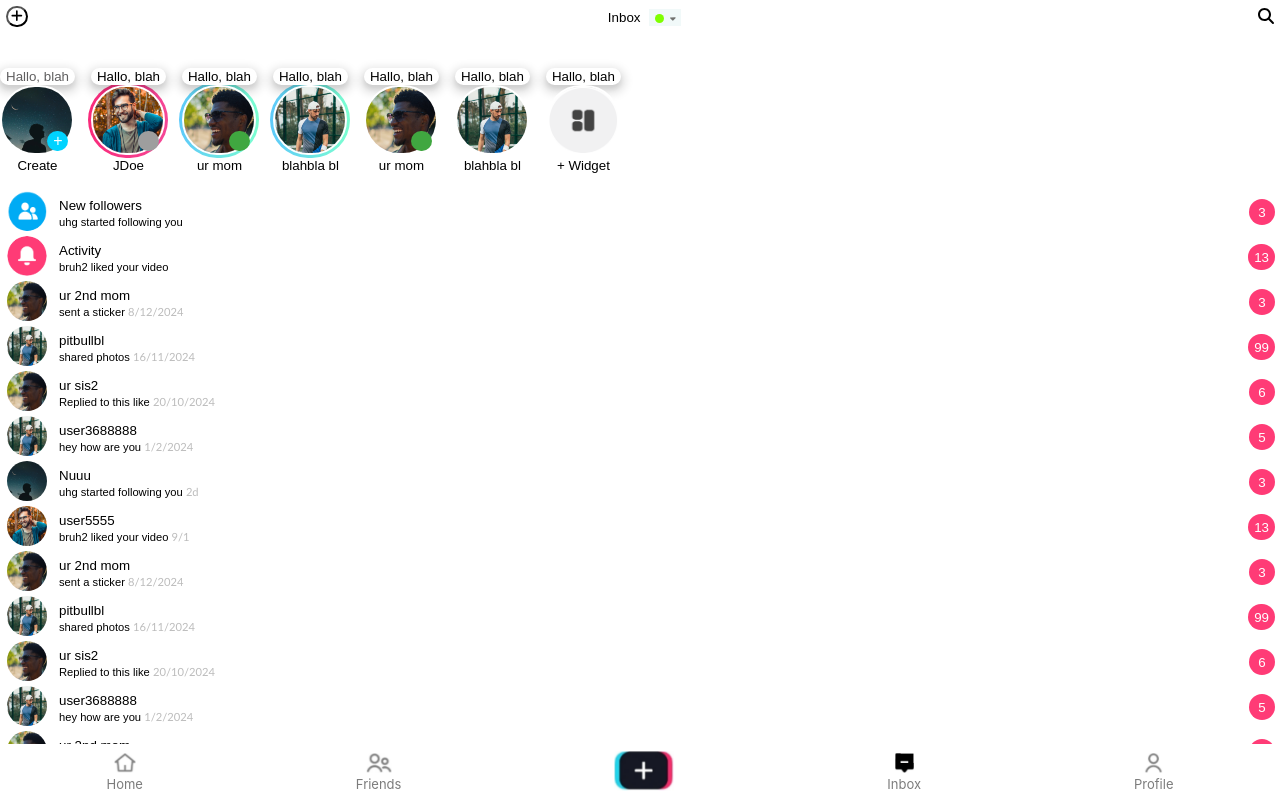
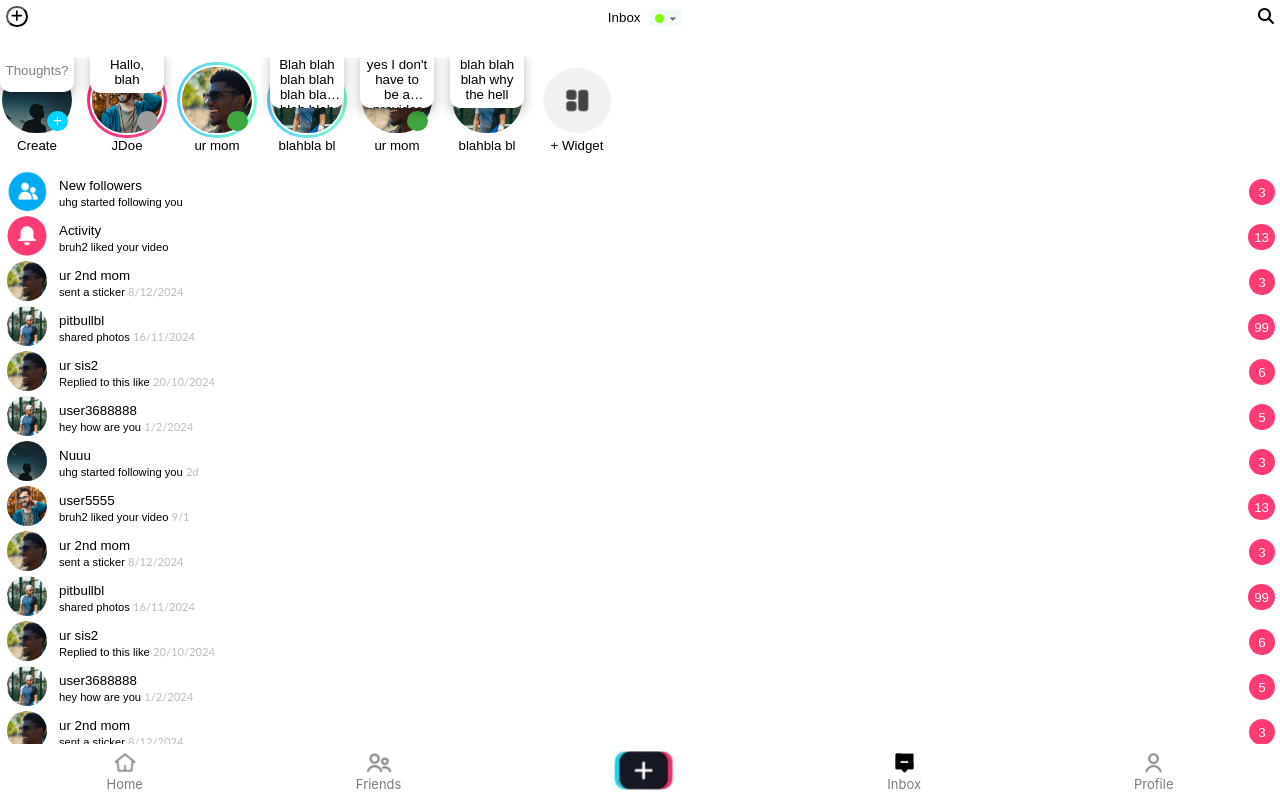
Before and after one commit to spasovags/Vidapp, a Next.js app: page /inbox in a window 1280 px wide. Shown: the top 798 px of the page. Built offline with nearby package versions, Linux system fonts and the light colour scheme; grey boxes are pictures that could not be loaded; a web font is replaced by a local one.

Commit message:
message change

```diff
--- a/components/InboxFriendsTop.js
+++ b/components/InboxFriendsTop.js
@@ -34,12 +34,12 @@ console.log(' uset ', userThoughtNoMessage);
         <div
           className={`${styles["inboxTopThought"]}`}>
 
-           <button onClick={openChat}
+           {props.friendTop.thought ? <button onClick={openChat}
              className={`${styles["addThoughtButton"]}
                      ${ userThoughtNoMessage ? `${styles["userHasNoMessage"]}` : ""  }`} >
             {props.friendTop.thought}
 
-           </button>
+           </button> : ''}
 
          </div>
 
--- a/json/data.json
+++ b/json/data.json
@@ -7,7 +7,7 @@
       "likes": "566",
       "comments": "446",
       "saved": "88",
-      "thought": "Hallo, blah",
+      "thought": "Thoughts?",
       "shares": "43",
       "replies": ["💯", "I'm doing everything I can", "thank you for the update", "big blessing is coming your way", "I've never tried it.", "I am so sorry for you" ],
       "description": "Lorem ipsum dolor sit amet consectetur adipisicing elit. Repellendus iste, ut natus, consectetur nobis dignissimos nostrum accusantium, est doloribus totam qui ratione sint laboriosam? Voluptatem perferendis dolor, nemo atque magnam fugiat non praesentium animi magni quia autem accusantium dignissimos dolor"
@@ -33,7 +33,7 @@
       "likes": "990",
       "comments": "97",
       "saved": "47",
-      "thought": "Hallo, blah",
+      "thought": "",
       "shares": "690",
       "replies": ["💯", "I'm doing everything I can"],
       "description": "erferendis s dolor"
@@ -46,7 +46,7 @@
       "likes": "1.7M",
       "comments": "33.5k",
       "saved": "78.2k",
-      "thought": "Hallo, blah",
+      "thought": "Blah blah blah blah blah blah blah blah",
       "shares": "347k",
       "description": "#jkhklp #voplkpo #hloolh",
       "replies": ["That’s amazing news ", "I'm going to get one ", "Next level.", "You've done amazing", "I've never tried it.", "You should hire elves " ]
@@ -59,7 +59,7 @@
       "likes": "0",
       "comments": "0",
       "saved": "0",
-      "thought": "Hallo, blah",
+      "thought": "yes I don't have to be a provider and I think it's a big deal",
       "shares": "0",
       "replies": ["💯", "I'm doing everything I can", "thank you for the update", "big blessing is coming your way", "I've never tried it.", "I am so sorry for you" ],
       "description": "Lorem ipsum dolor sit amet consectetur adipisicing elit. Repellendus iste, ut natus, consectetur nobis dignissimos nostrum accusantium, est doloribus totam qui ratione sint laboriosam? Voluptatem perferendis dolor, nemo atque magnam fugiat non praesentium animi magni quia autem accusantium dignissimos dolor"
@@ -72,7 +72,7 @@
       "likes": "5.6M",
       "comments": "390.3k",
       "saved": "220.5k",
-      "thought": "Hallo, blah",
+      "thought": "blah blah blah why the hell ",
       "shares": "700.1k",
       "replies": ["💯", "I'm doing everything I can", "thank you for the update", "big blessing is coming your way", "I've never tried it.", "I am so sorry for you" ],
       "description": "Lorem ipsum dolor sit amet consectetur adipisicing elit. Repellendus iste, ut natus, consectetur nobis dignissimos nostrum accusantium, est doloribus totam qui ratione sint laboriosam? Voluptatem perferendis dolor, nemo atque magnam fugiat non praesentium animi magni quia autem accusantium dignissimos dolor"
@@ -85,7 +85,7 @@
       "likes": "89",
       "comments": "1,779",
       "saved": "24",
-      "thought": "Hallo, blah",
+      "thought": "",
       "shares": "55",
       "replies": ["💯", "I'm doing everything I can", "thank you for the update", "big blessing is coming your way", "I've never tried it.", "I am so sorry for you" ],
       "description": "Lorem ipsum dolor sit amet consectetur adipisicing elit. Repellendus iste, ut natus, consectetur nobis dignissimos nostrum accusantium, est doloribus totam qui ratione sint laboriosam? Voluptatem perferendis dolor, nemo atque magnam fugiat non praesentium animi magni quia autem accusantium dignissimos dolor"
@@ -98,7 +98,7 @@
       "likes": "990k",
       "comments": "73.8k",
       "saved": "41.3k",
-      "thought": "Hallo, blah",
+      "thought": "",
       "shares": "2.3M",
       "replies": ["💯", "I'm doing everything I can", "thank you for the update", "big blessing is coming your way", "I've never tried it.", "I am so sorry for you" ],
       "description": "Lorem ipsum dolor sit amet consectetur adipisicing elit. Repellendus iste, ut natus, consectetur nobis dignissimos nostrum accusantium, est doloribus totam qui ratione sint laboriosam? Voluptatem perferendis dolor, nemo atque magnam fugiat non praesentium animi magni quia autem accusantium dignissimos dolor"
@@ -111,7 +111,7 @@
       "likes": "40.8k",
       "comments": "150.6k",
       "saved": "507.2k",
-      "thought": "Hallo, blah",
+      "thought": "",
       "shares": "1.3M",
       "replies": ["💯", "I'm doing everything I can", "thank you for the update", "big blessing is coming your way", "I've never tried it.", "I am so sorry for you" ],
       "description": "Lorem ipsum dolor sit amet consectetur adipisicing elit. Repellendus iste, ut natus, consectetur nobis dignissimos nostrum accusantium, est doloribus totam qui ratione sint laboriosam? Voluptatem perferendis dolor, nemo atque magnam fugiat non praesentium animi magni quia autem accusantium dignissimos dolor"
@@ -124,7 +124,7 @@
       "likes": "60k",
       "comments": "10.5k",
       "saved": "2,567",
-      "thought": "Hallo, blah",
+      "thought": "",
       "shares": "8,667",
       "replies": ["💯", "I'm doing everything I can", "thank you for the update", "big blessing is coming your way", "I've never tried it.", "I am so sorry for you" ],
       "description": "Lorem ipsum dolor sit amet consectetur adipisicing elit. Repellendus iste, ut natus, consectetur nobis dignissimos nostrum accusantium, est doloribus totam qui ratione sint laboriosam? Voluptatem perferendis dolor, nemo atque magnam fugiat non praesentium animi magni quia autem accusantium dignissimos dolor"
@@ -137,7 +137,7 @@
       "likes": "1,677",
       "comments": "48",
       "saved": "5,900",
-      "thought": "Hallo, blah",
+      "thought": "",
       "shares": "681",
       "replies": ["💯", "I'm doing everything I can", "thank you for the update", "big blessing is coming your way", "I've never tried it.", "I am so sorry for you" ],
       "description": "Lorem ipsum dolor sit amet consectetur adipisicing elit. Repellendus iste, ut natus, consectetur nobis dignissimos nostrum accusantium, est doloribus totam qui ratione sint laboriosam? Voluptatem perferendis dolor, nemo atque magnam fugiat non praesentium animi magni quia autem accusantium dignissimos dolor"
@@ -150,7 +150,7 @@
       "likes": "580.8k",
       "comments": "30.4k",
       "saved": "9,990",
-      "thought": "Hallo, blah",
+      "thought": "",
       "shares": "50k",
       "replies": ["💯", "I'm doing everything I can", "thank you for the update", "big blessing is coming your way", "I've never tried it.", "I am so sorry for you" ],
       "description": "metnostrum, nemo atque magnam fugiat"
@@ -163,7 +163,7 @@
       "likes": "1,677",
       "comments": "48",
       "saved": "5,900",
-      "thought": "Hallo, blah",
+      "thought": "",
       "shares": "681",
       "replies": ["💯", "I'm doing everything I can", "thank you for the update", "big blessing is coming your way", "I've never tried it.", "I am so sorry for you" ],
       "description": "Lorem ipsum dolor sit amet consectetur adipisicing elit. Repellendus iste, ut natus, consectetur nobis dignissimos nostrum accusantium, est doloribus totam qui ratione sint laboriosam? Voluptatem perferendis dolor, nemo atque magnam fugiat non praesentium animi magni quia autem accusantium dignissimos dolor"
@@ -176,7 +176,7 @@
       "likes": "580.8k",
       "comments": "30.4k",
       "saved": "9,990",
-      "thought": "Hallo, blah",
+      "thought": "",
       "shares": "50k",
       "replies": ["💯", "I'm doing everything I can", "thank you for the update", "big blessing is coming your way", "I've never tried it.", "I am so sorry for you" ],
       "description": "metnostrum, nemo atque magnam fugiat"
@@ -189,7 +189,7 @@
       "likes": "580.8k",
       "comments": "30.4k",
       "saved": "9,990",
-      "thought": "Hallo, blah",
+      "thought": "",
       "shares": "50k",
       "replies": ["💯", "I'm doing everything I can", "thank you for the update", "big blessing is coming your way", "I've never tried it.", "I am so sorry for you" ],
       "description": "metnostrum, nemo atque magnam fugiat"
--- a/styles/InboxFriendsTop.module.css
+++ b/styles/InboxFriendsTop.module.css
@@ -3,6 +3,7 @@
     align-items: center;
     justify-content: space-around;
     flex-direction: column;
+    position: relative;
    }
 .addThoughtButton,
 .userHasNoMessage{
@@ -10,12 +11,24 @@
     border-radius: 10px;
 }
 .addThoughtButton{
+    position: absolute;
+    z-index: 999;
+    top: -15px;
+    left: 0px;
+    padding: 0.5em;
+    width: 100%;
     box-shadow: 0 4px 8px 5px rgba(0, 0, 0, 0.1), 0 4px 5px 0 rgba(0, 0, 0, 0.1);
     border-style: none;
+    overflow: hidden;
+    display: -webkit-box;
+    -webkit-line-clamp: 3; /* number of lines to show */
+    line-clamp: 3;
+    -webkit-box-orient: vertical;
 }
 .userHasNoMessage{
-  color: #605f60;
+  color: #7F7F7F;
   border-style: none;
+  padding: 1em 0.3em;
 }
 .picFriendsTopItemlive,
 .picFriendsTopItemadd,
```
